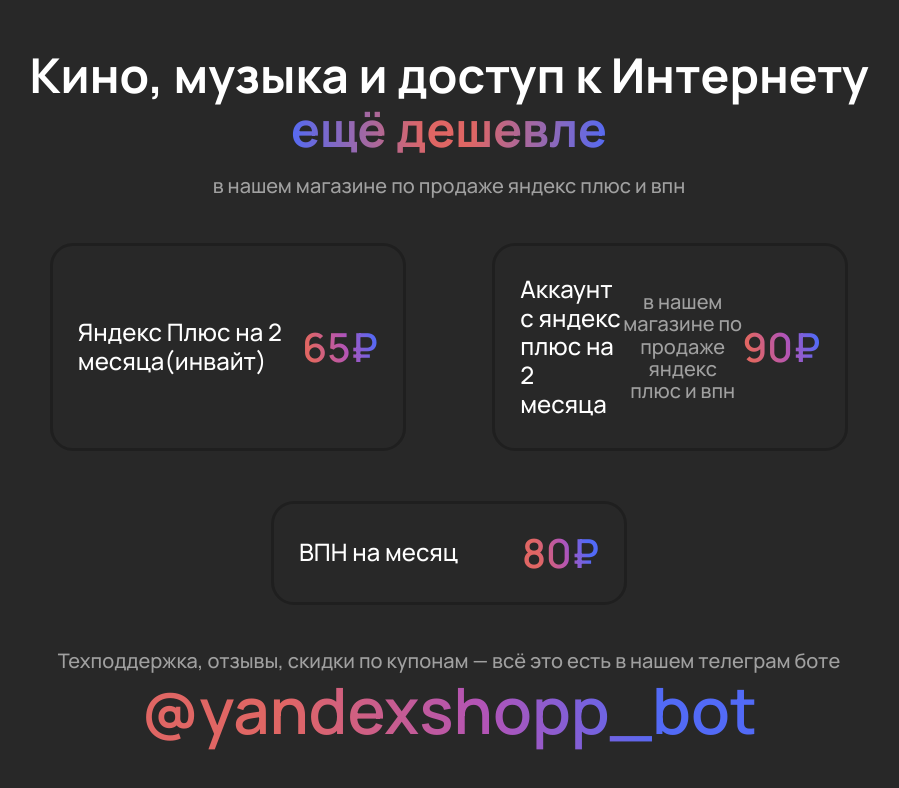
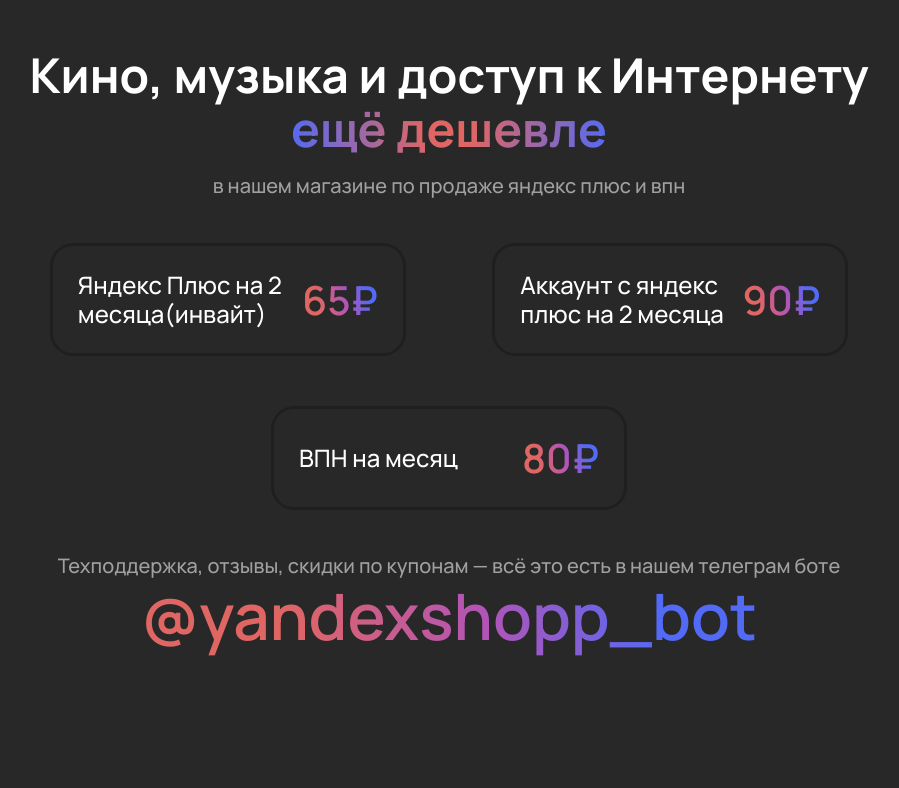
Before and after one commit to crutoboy/yandex_shop, a plain HTML site: page index.html in a window 1280 px wide. Shown: the whole page, without its empty margins (191-1090 px from the left). Drawn offline with Linux system fonts and the light colour scheme.

Commit message:
откат

```diff
--- a/index.html
+++ b/index.html
@@ -25,10 +25,7 @@
         </a>
         <a href="https://t.me/yandexshopp_bot?start=l_site" class="card">
           <!-- <div class="card"> -->
-            <div class="card__title">
-              <div>Аккаунт с яндекс плюс на 2 месяца</div>
-              <h3 class="subtitle">в нашем магазине по продаже яндекс плюс и впн</h3>
-            </div>
+            <div class="card__title">Аккаунт с яндекс плюс на 2 месяца</div>
             <div class="card__price">90₽</div>
           <!-- </div> -->
         </a>
```
